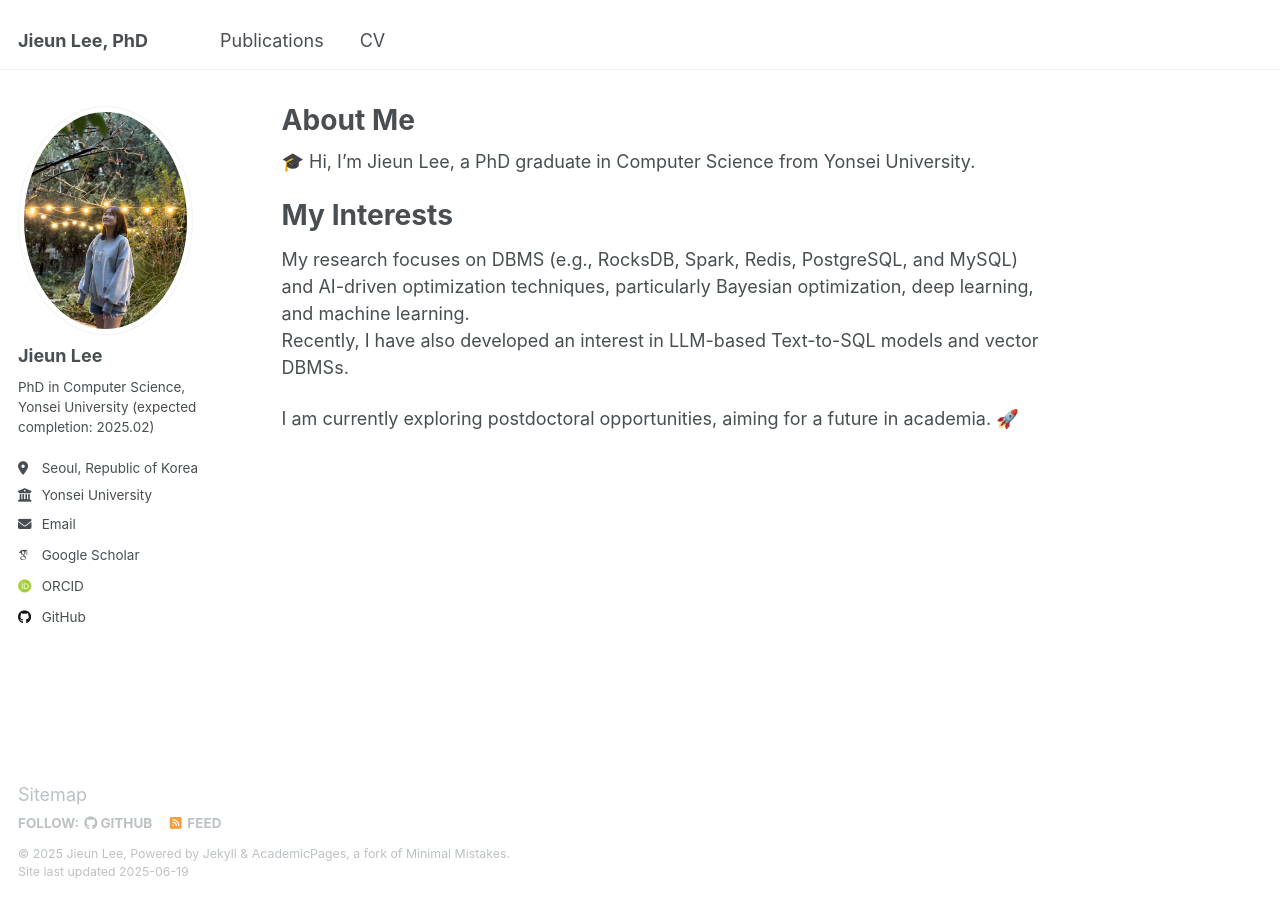
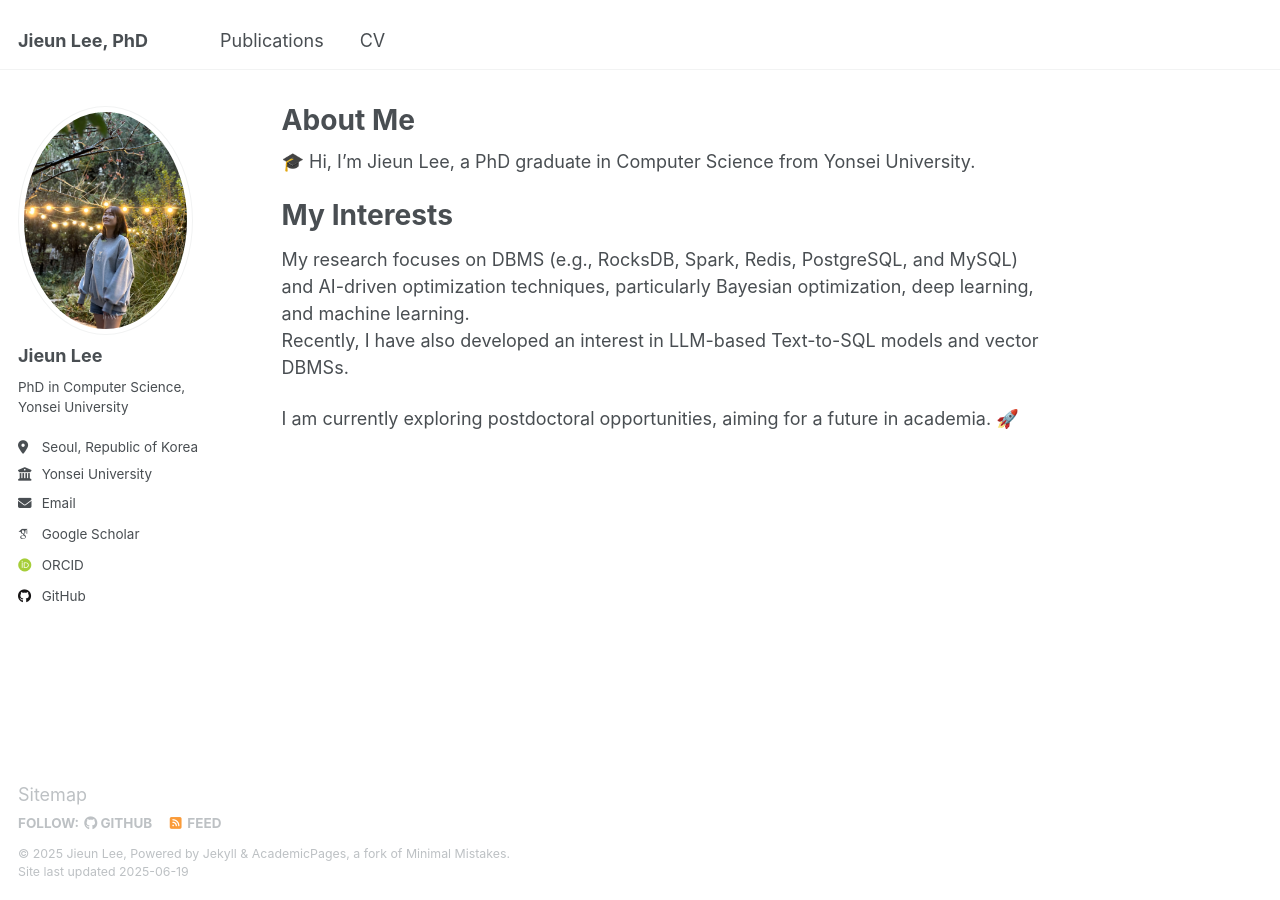
Before and after one commit to JIEUN-12/jieun-12.github.io, a Jekyll site: the page built from _pages/about.md, in a window 1280 px wide. Built offline with Jekyll 4.4.1, drawn with Linux system fonts in a browser that asks for light colours; some web fonts are replaced.

Commit message:
Update _config.yml

```diff
--- a/_config.yml
+++ b/_config.yml
@@ -25,7 +25,7 @@ author:
   avatar           : "profile.jpg"
   name             : "Jieun Lee"
   pronouns         : # example: "she/her"
-  bio              : "PhD in Computer Science, Yonsei University (expected completion: 2025.02)"
+  bio              : "PhD in Computer Science, Yonsei University"
   location         : "Seoul, Republic of Korea"
   employer         : "Yonsei University"
   uri              : # URL
```
